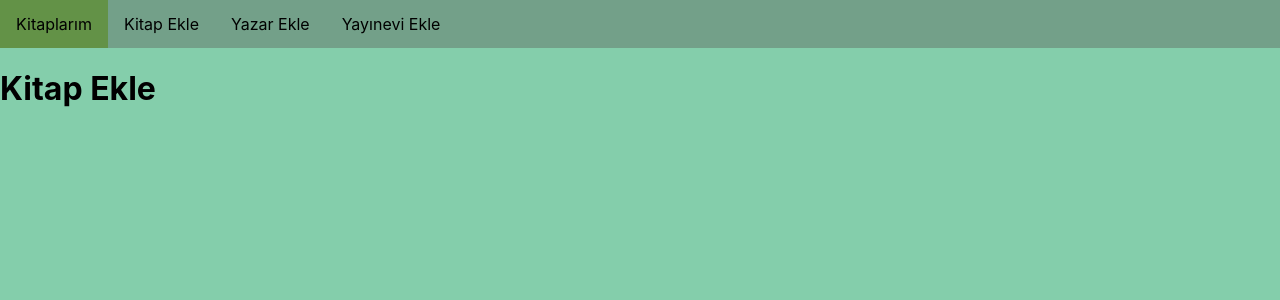
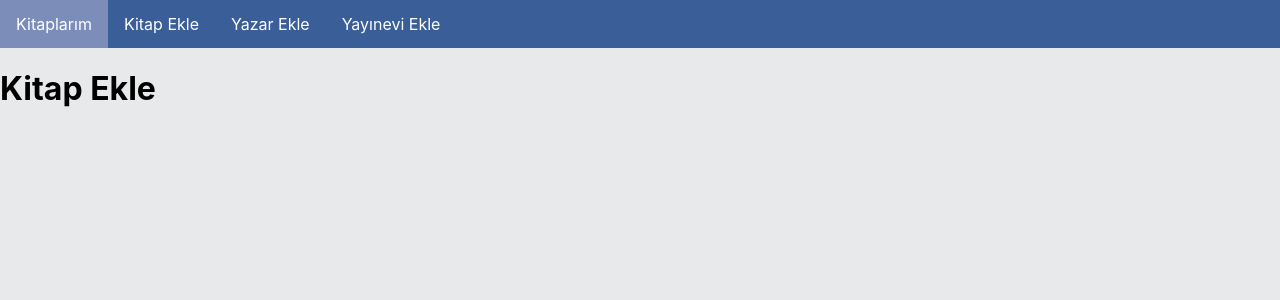
Before and after one commit to mmervanakbulut/kitaplik-app, a React (Create React App) app: page /addBook in a window 1280 px wide. Shown: the top 300 px of the page. Built offline with nearby package versions, Linux system fonts and the light colour scheme.

Commit message:
Router provider property moved to index js in app js file

```diff
--- a/src/App.css
+++ b/src/App.css
@@ -1,4 +1,3 @@
 .App {
-  text-align: center;
-  display: grid;
+  text-align: left;
 }
--- a/src/App.js
+++ b/src/App.js
@@ -1,9 +1,34 @@
 import "./App.css";
+import Navbar from "./components/Navbar.js";
+import { createBrowserRouter, RouterProvider } from "react-router-dom";
+import Books from "./components/Books.js";
+import AddAuthor from "./components/Operations/AddAuthor.js";
+import AddPublisher from "./components/Operations/AddPublisher.js";
+import AddBook from "./components/Operations/AddBook.js";
 
 function App() {
+  const router = createBrowserRouter([
+    {
+      path: "/books",
+      element: <Books />,
+    },
+    {
+      path: "/addAuthor",
+      element: <AddAuthor />,
+    },
+    {
+      path: "/addPublisher",
+      element: <AddPublisher />,
+    },
+    {
+      path: "/addBook",
+      element: <AddBook />,
+    },
+  ]);
   return (
     <div className="App">
-      <header></header>
+      <Navbar />
+      <RouterProvider router={router} />
     </div>
   );
 }
--- a/src/components/CssFiles/Navbar.css
+++ b/src/components/CssFiles/Navbar.css
@@ -1,13 +1,9 @@
-.navbar{
-  display: grid;
-  gap: 10px;
-}
 .navbar-tabs {
     list-style-type: none;
     margin: 0;
     padding: 0;
     overflow: hidden;
-    background-color: #73a089;
+    background-color: #3a5e98;
     position: sticky;
   }
 
@@ -17,7 +13,7 @@
 
   li a {
     display: block;
-    color: black;
+    color: white;
     text-align: center;
     padding: 14px 16px;
     text-decoration: none;
@@ -25,7 +21,7 @@
 
   /* Change the link color to #111 (black) on hover */
   li a:hover {
-    background-color: #639247;
+    background-color: #7d8db9;
   }
 
   @media screen and (max-width: 600px) {
--- a/src/index.css
+++ b/src/index.css
@@ -1,5 +1,6 @@
 body {
-  background-color: rgb(132, 206, 171);
+  display: grid;
+  background-color: #e7e9eb;
   margin: 0;
   font-family: -apple-system, BlinkMacSystemFont, 'Segoe UI', 'Roboto', 'Oxygen',
     'Ubuntu', 'Cantarell', 'Fira Sans', 'Droid Sans', 'Helvetica Neue',
--- a/src/index.js
+++ b/src/index.js
@@ -1,38 +1,13 @@
 import React from "react";
 import ReactDOM from "react-dom/client";
 import "./index.css";
+import App from "./App.js";
 import reportWebVitals from "./reportWebVitals";
-import Navbar from "./components/Navbar.js";
-import { createBrowserRouter, RouterProvider } from "react-router-dom";
-import Books from "./components/Books.js";
-import AddAuthor from "./components/Operations/AddAuthor.js";
-import AddPublisher from "./components/Operations/AddPublisher.js";
-import AddBook from "./components/Operations/AddBook.js";
-
-const router = createBrowserRouter([
-  {
-    path: "/books",
-    element: <Books />,
-  },
-  {
-    path: "/addAuthor",
-    element: <AddAuthor />,
-  },
-  {
-    path: "/addPublisher",
-    element: <AddPublisher />,
-  },
-  {
-    path: "/addBook",
-    element: <AddBook />,
-  },
-]);
 
 const root = ReactDOM.createRoot(document.getElementById("root"));
 root.render(
   <React.StrictMode>
-    <Navbar />
-    <RouterProvider router={router} />
+    <App />
   </React.StrictMode>
 );
 
```
